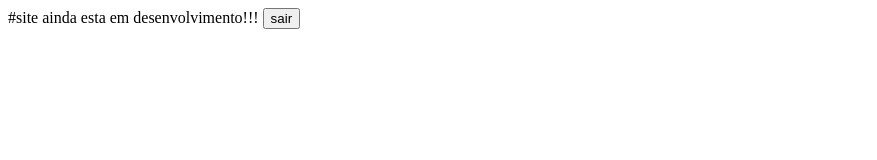
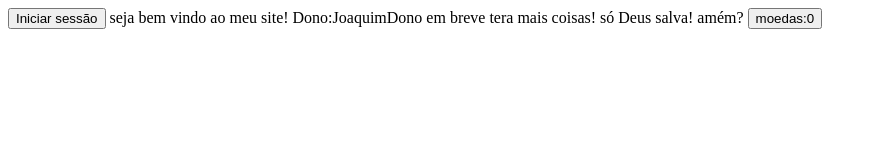
Before and after one commit to joaquimdanovairaquara-hue/Kkkkkk, a plain HTML site: page index.html in a window 1280 px wide. Shown: the whole page, without its empty margins (0-877 px from the left). Drawn offline with Linux system fonts and the light colour scheme.

Commit message:
Update index.html with new content and buttons

```diff
--- a/index.html
+++ b/index.html
@@ -1,5 +1,11 @@
-<meu primeiro site>
-     <dono: Joaquim gatão>
+<button>Iniciar sessão</button>
 
-       #site ainda esta em desenvolvimento!!!
-  <button>sair</button>
+seja bem vindo ao meu site!
+
+     Dono:<user>JoaquimDono</user>
+
+       em breve tera mais coisas!
+
+só Deus salva! amém?
+
+<button>moedas:0</button>
```
